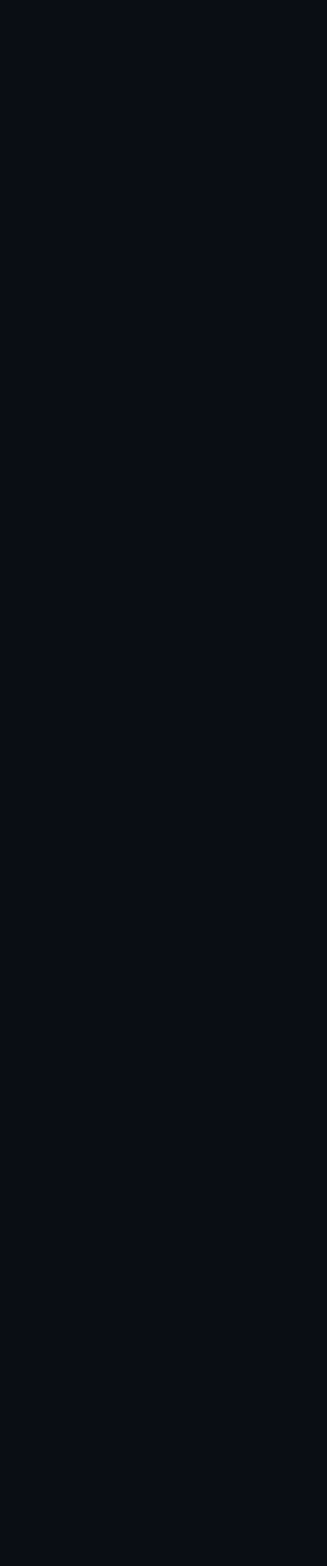
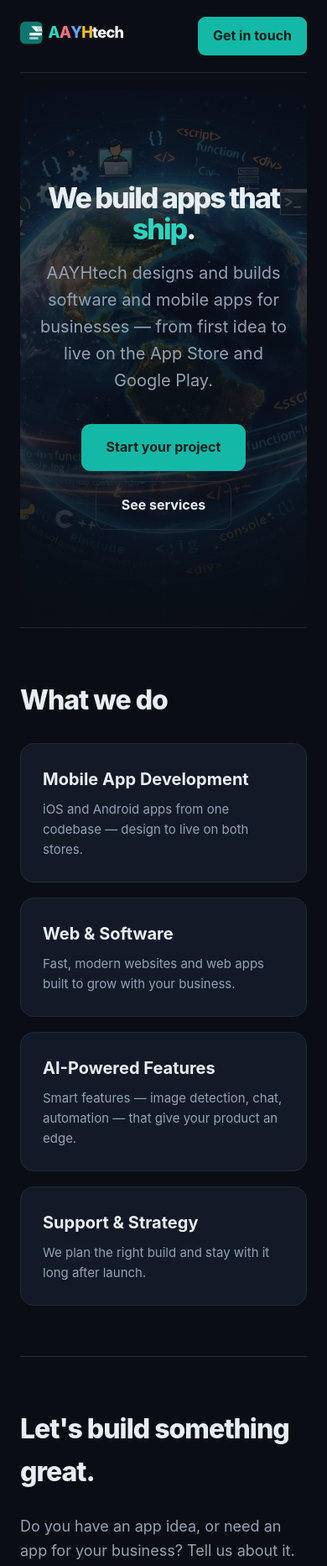
Before and after one commit to basra5826/aayhtech-site, a plain HTML site: page index.html in a window 390 px wide. Shown: the top 1865 px of the page at 84% size. Before the commit the page ends 844 px from the top, so only its background shows below. Drawn offline with Linux system fonts and the light colour scheme.

Commit message:
Rebuild homepage with hero background image

```diff
--- a/index.html
+++ b/index.html
@@ -3,25 +3,64 @@
 <head>
 <meta charset="UTF-8">
 <meta name="viewport" content="width=device-width, initial-scale=1.0">
-  <title>AAYHtech — Software, AI & Mobile App Development</title>
+<title>AAYHtech — Software & App Development</title>
 <link rel="icon" type="image/svg+xml" href="icon.svg">
-  <meta name="description" content="AAYHtech is a software studio building mobile apps, web software, and AI-powered features for businesses.">
 <style>
 *{margin:0;padding:0;box-sizing:border-box;}
-    :root{--bg:#0a0e14;--bg2:#0d1420;--card:#111a26;--border:#1e2a3a;--teal:#14b8a6;--teal2:#2dd4bf;--text:#e7eef6;--muted:#93a1b3;}
-    html{scroll-behavior:smooth;}
-    body{font-family:-apple-system,BlinkMacSystemFont,"Segoe UI",Roboto,Helvetica,Arial,sans-serif;background:var(--bg);color:var(--text);line-height:1.6;-webkit-font-smoothing:antialiased;overflow-x:hidden;}
-    .wrap{max-width:1120px;margin:0 auto;padding:0 24px;}
+body{font-family:-apple-system,BlinkMacSystemFont,"Segoe UI",Roboto,Arial,sans-serif;background:#0a0e14;color:#e7eef6;line-height:1.6;}
+.wrap{max-width:1000px;margin:0 auto;padding:0 24px;}
 a{color:inherit;text-decoration:none;}
-    section{scroll-margin-top:84px;}
-    nav{position:sticky;top:0;z-index:50;background:rgba(10,14,20,0.72);backdrop-filter:blur(12px);border-bottom:1px solid var(--border);}
-    .nav-in{display:flex;align-items:center;justify-content:space-between;padding:16px 0;}
-    .nav-in .brand img{height:44px;display:block;}
-    .nav-links{display:flex;gap:30px;align-items:center;}
-    .nav-links a{color:var(--muted);font-size:15px;font-weight:600;transition:color .15s;}
-    .nav-links a:hover{color:var(--teal2);}
-    .nav-cta{background:var(--teal);color:#04201c!important;font-weight:700;font-size:15px;padding:10px 20px;border-radius:10px;transition:transform .15s,background .15s;}
-    .nav-cta:hover{background:var(--teal2);transform:translateY(-1px);}
-    @media(max-width:760px){.nav-links a:not(.nav-cta){display:none;}}
-    .hero{position:relative;text-align:center;padding:90px 0 40px;overflow:hidden;}
-    .hero::before{content:"";position:absolute;inset:0;background:radial-gradient(760px circle at 50% 8%,rgba(20,184,166,0.20),transparent
+nav{display:flex;justify-content:space-between;align-items:center;padding:18px 0;border-bottom:1px solid #1e2a3a;}
+nav img{height:42px;}
+.cta{background:#14b8a6;color:#04201c;font-weight:700;padding:10px 18px;border-radius:9px;}
+.hero{text-align:center;padding:110px 24px;border-radius:20px;margin-top:20px;background:linear-gradient(rgba(10,14,20,0.72),rgba(10,14,20,0.88)),url('hero.jpeg');background-size:cover;background-position:center;}
+.hero h1{font-size:clamp(34px,6vw,56px);font-weight:800;letter-spacing:-2px;line-height:1.1;margin-bottom:18px;}
+.hero h1 span{color:#2dd4bf;}
+.hero p{color:#93a1b3;font-size:20px;max-width:620px;margin:0 auto 30px;}
+.hero img{width:100%;max-width:520px;border-radius:18px;border:1px solid #1e2a3a;margin-top:30px;}
+.btn{display:inline-block;background:#14b8a6;color:#04201c;font-weight:700;padding:15px 30px;border-radius:11px;margin:6px;}
+.btn.g{background:transparent;color:#e7eef6;border:1px solid #1e2a3a;}
+section{padding:60px 0;border-top:1px solid #1e2a3a;}
+h2{font-size:32px;font-weight:800;letter-spacing:-1px;margin-bottom:26px;}
+.grid{display:grid;grid-template-columns:1fr 1fr;gap:18px;}
+.card{background:#111a26;border:1px solid #1e2a3a;border-radius:16px;padding:26px;}
+.card h3{font-size:20px;margin-bottom:8px;}
+.card p{color:#93a1b3;font-size:15px;}
+footer{text-align:center;padding:30px 0;border-top:1px solid #1e2a3a;color:#93a1b3;font-size:14px;}
+@media(max-width:700px){.grid{grid-template-columns:1fr;}}
+</style>
+</head>
+<body>
+<div class="wrap">
+<nav>
+<a href="#"><img src="logo-dark.svg" alt="AAYHtech"></a>
+<a href="mailto:ahmed@aayhtech.com" class="cta">Get in touch</a>
+</nav>
+<div class="hero">
+<h1>We build apps that <span>ship</span>.</h1>
+<p>AAYHtech designs and builds software and mobile apps for businesses — from first idea to live on the App Store and Google Play.</p>
+<a href="mailto:ahmed@aayhtech.com" class="btn">Start your project</a>
+<a href="#services" class="btn g">See services</a>
+</div>
+</div>
+<div class="wrap">
+<section id="services">
+<h2>What we do</h2>
+<div class="grid">
+<div class="card"><h3>Mobile App Development</h3><p>iOS and Android apps from one codebase — design to live on both stores.</p></div>
+<div class="card"><h3>Web &amp; Software</h3><p>Fast, modern websites and web apps built to grow with your business.</p></div>
+<div class="card"><h3>AI-Powered Features</h3><p>Smart features — image detection, chat, automation — that give your product an edge.</p></div>
+<div class="card"><h3>Support &amp; Strategy</h3><p>We plan the right build and stay with it long after launch.</p></div>
+</div>
+</section>
+<section id="contact">
+<h2>Let's build something great.</h2>
+<p style="color:#93a1b3;font-size:18px;margin-bottom:20px;">Do you have an app idea, or need an app for your business? Tell us about it.</p>
+<a href="mailto:ahmed@aayhtech.com" class="btn">Email us</a>
+<a href="sms:4237606098" class="btn g">Text us</a>
+<p style="color:#93a1b3;margin-top:24px;">ahmed@aayhtech.com &nbsp;·&nbsp; (423) 760-6098 &nbsp;·&nbsp; Dalton, Georgia</p>
+</section>
+</div>
+<footer>© 2026 AAYHtech. All rights reserved.</footer>
+</body>
+</html>
```
Lines whose indentation alone changed are shown as unchanged.
